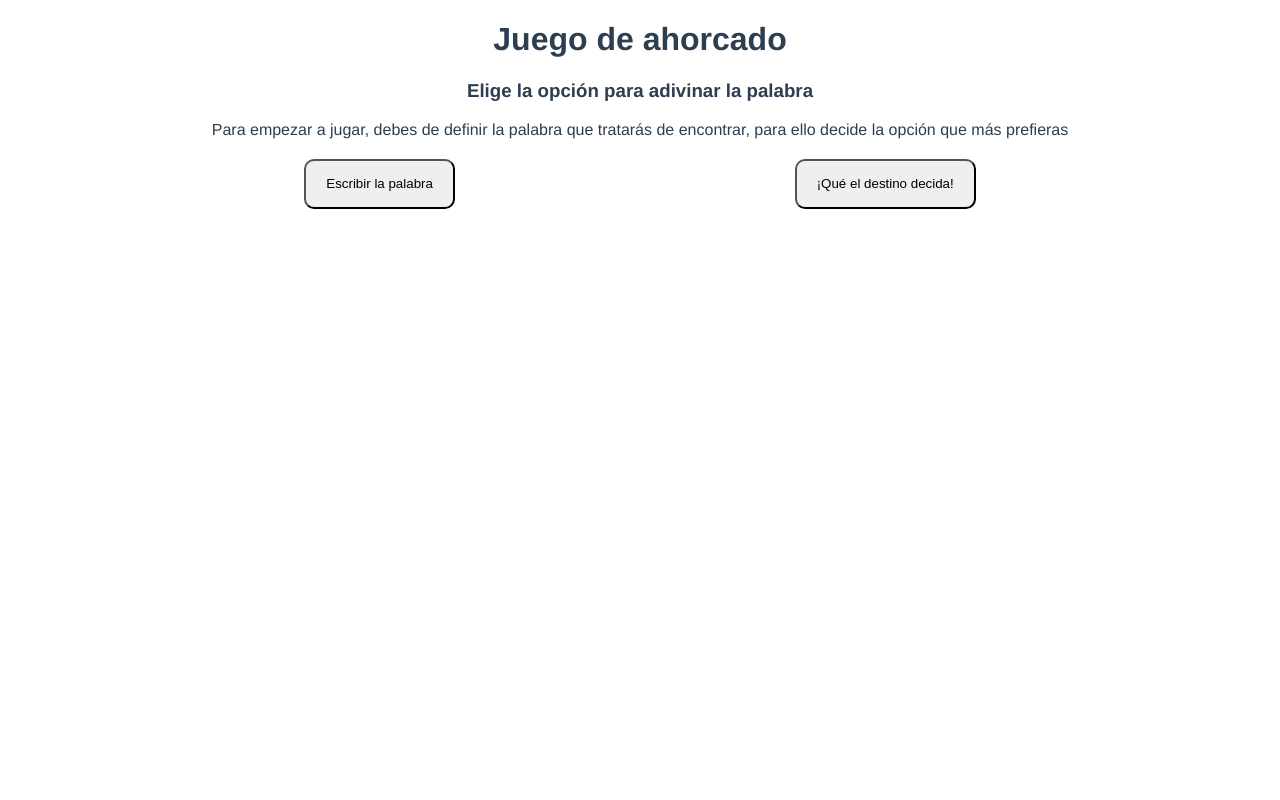
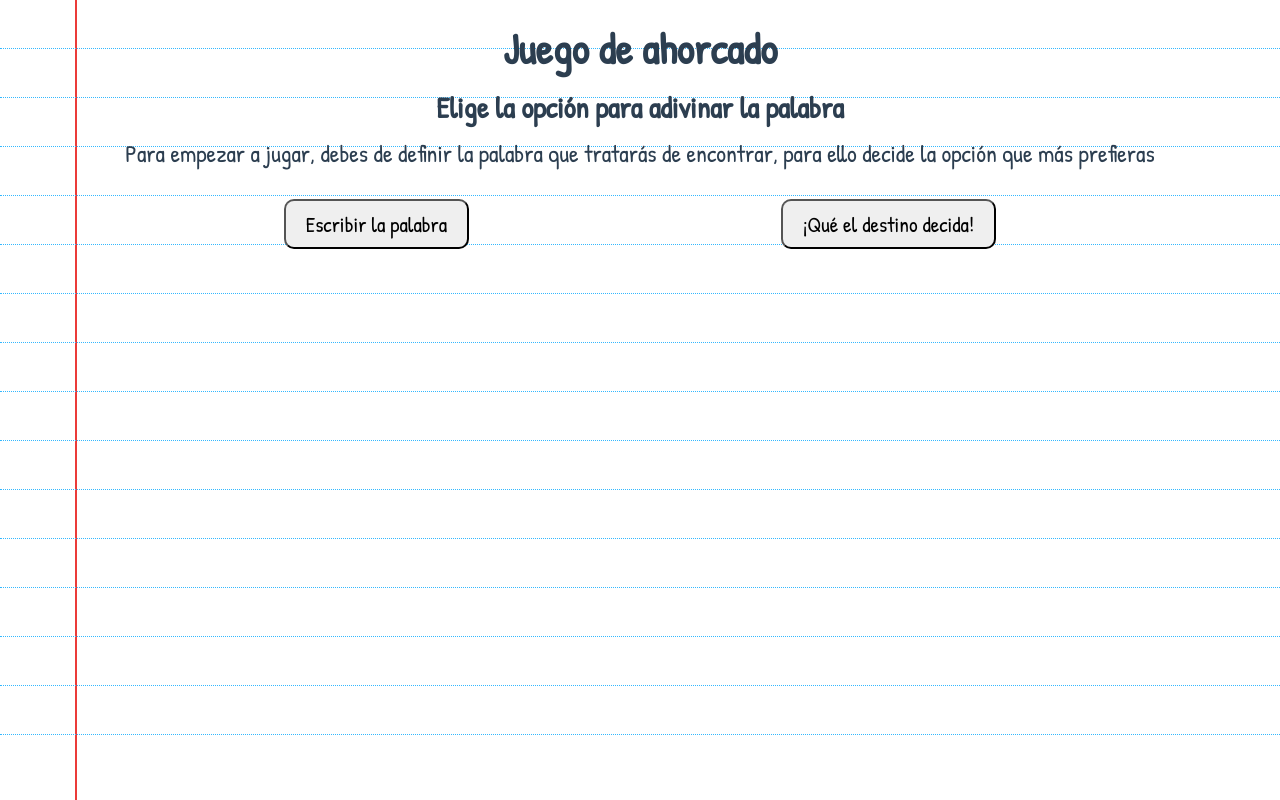
Before and after one commit to 10Oliver/prueba_EPIC, a Vue app: page / in a window 1280 px wide. Built offline with nearby package versions, Linux system fonts and the light colour scheme.

Commit message:
Diseño al juego

```diff
--- a/src/App.vue
+++ b/src/App.vue
@@ -1,10 +1,15 @@
 <template>
     <div id="app">
-        <h1>Juego de ahorcado</h1>
-        <SeleccionPalabra ref="seleccion" v-if="estado" v-on:retornar="getData" />
-        <Juego v-if="!estado" ref="juego" />
-         <PalabraEscondida ref="escondida"  v-bind:palabra="palabra" v-if="!estado" v-on:cancelar="apagar" v-on:fallar="dibujo"/>
-        <teclado ref="teclado" v-if="!estado" v-on:evaluar="getIntento"/>
+        <div class="lineacruzada"></div>
+        <div v-for="numero in arregloLineas" :key="numero.id" :class="'linea'+numero +' linea'"></div>
+        <div class="contenedor_juego">
+            <h1 class="titulo">Juego de ahorcado</h1>
+            <SeleccionPalabra ref="seleccion" v-if="estado" v-on:retornar="getData" />
+            <Juego v-if="!estado" ref="juego" />
+            <PalabraEscondida ref="escondida"  v-bind:palabra="palabra" v-if="!estado" v-on:cancelar="apagar" v-on:fallar="dibujo"/>
+            <teclado ref="teclado" v-if="!estado" v-on:evaluar="getIntento"/>
+        </div>
+
 
     </div>
 </template>
@@ -14,6 +19,7 @@ import SeleccionPalabra from "./components/Seleccion.vue";
 import Juego from "./components/Juego.vue";
 import teclado from "./components/Teclado.vue";
 import PalabraEscondida from "./components/PalabraEscondida.vue"
+import anime from "animejs/lib/anime.es.js";
 
 export default {
     name: "App",
@@ -24,6 +30,7 @@ export default {
             intentos: 6,
             eleccion: null,
             longitudArreglo: null,
+            arregloLineas: [1,2,3,4,5,6,7,8,9,10,11,12,13,14,15],
         };
     },
     components: {
@@ -39,36 +46,82 @@ export default {
             for (let index = 0; index < palabraR.split('').length; index++) {
                 arreglo.push('*');
             }
-            this.palabra.push(palabraSecreta);
-            this.palabra.push(arreglo);
-            this.estado = false;
+            /**
+             * this.palabra es un arreglo generar para guardar ambos valores
+             * la palabra en arreglo
+             * y la cantidad de valores a adivinar
+             */
+            this.palabra.push(palabraSecreta);  //Se agrega la palabra en arreglo
+            this.palabra.push(arreglo); // Arreglo de cantid
+            this.estado = false; //Se cierra la eleción y se muestra el resto de componentes
         },
-        getIntento(opcion) {
-            this.eleccion = opcion;
-            this.$refs.escondida.revisar(this.eleccion);
-            //this.$refs.PalabraEscondida.revisar(this.eleccion);
-
+        getIntento(opcion) { //Revisar si la letra elegida es correcta o no
+            this.eleccion = opcion; //Se carga la opción
+            this.$refs.escondida.revisar(opcion);
         },
-        verificar: function () {
-            this.$emit('verificar', this.eleccion);
-        },
-        apagar: function () {
+        apagar: function () { //Función para apagar las opciones de respuesta
             this.$refs.teclado.apagar();
         },
-        dibujo: function () {
+        dibujo: function () { //Si la letra es incorrecta se procede a repintar el dibujo
             this.$refs.juego.fallido();
         }
     },
+    mounted() {
+       this.arregloLineas.forEach(element => {
+           anime({
+               targets: '.linea' + element,
+               translateY: 48 * element,
+               width: '100%'
+        })
+       });
+    }
 };
 </script>
 
 <style>
+@import url('https://fonts.googleapis.com/css2?family=Homemade+Apple&family=Patrick+Hand&display=swap');
 #app {
-    font-family: Avenir, Helvetica, Arial, sans-serif;
     -webkit-font-smoothing: antialiased;
     -moz-osx-font-smoothing: grayscale;
     text-align: center;
     color: #2c3e50;
     margin-top: 15px;
+    margin: 0px;
+    height: 100% !important;
+    width: 100%;
+    position: absolute;
+    overflow-y: hidden;
+}
+
+.titulo {
+    font-size: 32pt;
+    margin: 5px;
+}
+* {
+    font-family: 'Homemade Apple', cursive;
+    font-family: 'Patrick Hand', cursive;
+}
+body {
+    margin: 0px !important;
+}
+
+.contenedor_juego {
+    position: absolute;
+    width: 100%;
+    padding-top: 0px;
+    margin-top: 0px;
+}
+
+.linea {
+    background-color: transparent;
+    border-bottom: 1px dotted #33b8ff;
+}
+
+.lineacruzada {
+   height: 100%;
+   width: 0.5px;
+   border-left: 2px solid #EB3B39;
+   position: absolute;
+   margin-left: 75px;
 }
 </style>
--- a/src/components/PalabraEscondida.vue
+++ b/src/components/PalabraEscondida.vue
@@ -1,8 +1,7 @@
 <template>
     <div class="ContenedorPalabraEscondida">
         <span v-for="caracter in arreglo" :key="caracter.id" forceUpdate>
-            <p>{{ caracter }}</p></span
-        >
+            <p>{{ caracter }}</p></span>
     </div>
 </template>
 
@@ -66,7 +65,7 @@ export default {
                 } else {
                     Swal.fire({
                         title: "Estás equivocado",
-                        text: "Intentos restantes" + this.intentos,
+                        text: "Intentos restantes: " + this.intentos,
                         toast: true,
                         position: "top-end",
                         timer: 2000,
@@ -87,7 +86,7 @@ export default {
 <style scoped>
 .ContenedorPalabraEscondida {
     width: 100%;
-    margin-top: 350px;
+    margin-top: 340px;
     height: auto;
     display: flex;
     justify-content: center;
--- a/src/components/Teclado.vue
+++ b/src/components/Teclado.vue
@@ -20,12 +20,12 @@ export default {
         async revisar(eleccion) {
             this.$emit("evaluar", eleccion);
             document.getElementById(eleccion).disabled = true;
-            document.getElementById(eleccion).style = 'background-color: #B40B4A;';
+            document.getElementById(eleccion).style = 'background-color: #d0d0d0; color: #000;';
         },
         apagar() {
             const componentes = document.querySelectorAll('.boton_teclado');
             componentes.forEach(element => {
-                element.style = 'background-color: #B40B4A;';
+                element.style = 'background-color: #d0d0d0; color: #000;';
                 element.disabled = true;
             });
             this.visible = true;
@@ -53,10 +53,10 @@ export default {
     height: 50px;
     margin: 5px 9px;
     border-radius: 5px;
-    border: 0.5px solid black;
+    border: 1px solid black;
     font-size: 14pt;
-    background-color: #560D28;
-    color: white;
+    background-color: white;
+    color: black;
 }
 
 .contenedor_reiniciar {
--- a/src/components/juego.vue
+++ b/src/components/juego.vue
@@ -11,8 +11,6 @@
             <div class="personaje pieza3"></div>
             <div class="personaje pieza4"></div>
             <div class="personaje pieza5"></div>
-
-            <span>{{ errores }}</span>
         </div>
     </div>
 </template>
--- a/src/components/seleccion.vue
+++ b/src/components/seleccion.vue
@@ -1,10 +1,8 @@
 <template>
     <div id="seleccion">
         <h3>Elige la opción para adivinar la palabra</h3>
-        <span
-            >Para empezar a jugar, debes de definir la palabra que tratarás de encontrar, para ello decide la opción que
-            más prefieras</span
-        >
+        <span >Para empezar a jugar, debes de definir la palabra que tratarás de encontrar, para ello decide la opción que
+            más prefieras</span>
         <div class="opciones">
             <button v-on:click="visible = !visible">Escribir la palabra</button>
             <button v-on:click="setData">¡Qué el destino decida!</button>
@@ -71,7 +69,7 @@ export default {
     height: auto;
     display: flex;
     justify-content: space-around;
-    margin-top: 20px;
+    margin-top: 30px;
 }
 
 button {
@@ -81,6 +79,20 @@ button {
     align-items: center;
     padding: 0px 20px;
     border-radius: 10px;
+}
+
+h3 {
+    font-size: 22pt;
+    margin: 10px;
+}
+
+span {
+    font-size: 18pt;
+    margin: 5px 0px;
+}
+
+button {
+    font-size: 16pt;
 }
 
 .contenedorTeclado {
@@ -95,9 +107,10 @@ button {
 
 input {
     background-color: white;
-    border: 0.5px solid black;
+    border: 2px solid black !important;
     border-radius: 5px;
     width: 30%;
-    height: 25px;
+    height: 35px;
+    font-size: 16pt;
 }
 </style>
```
